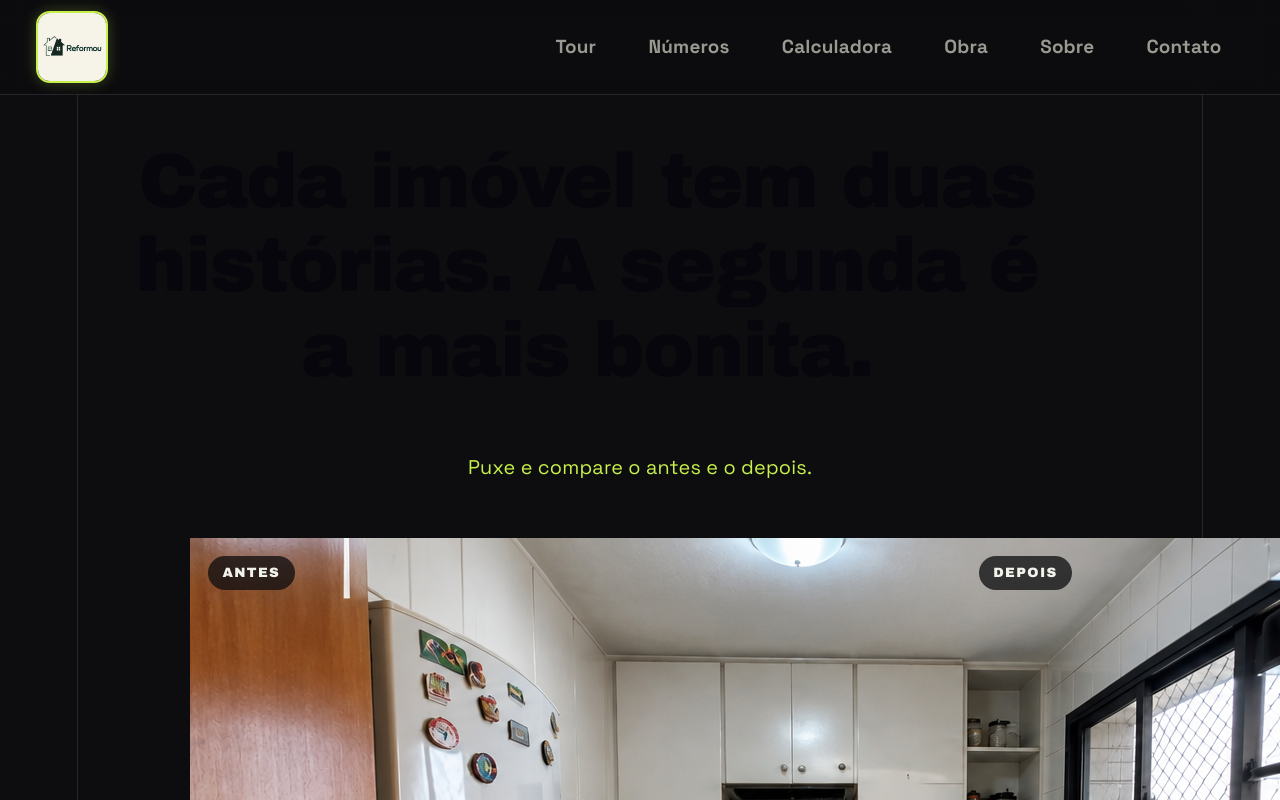
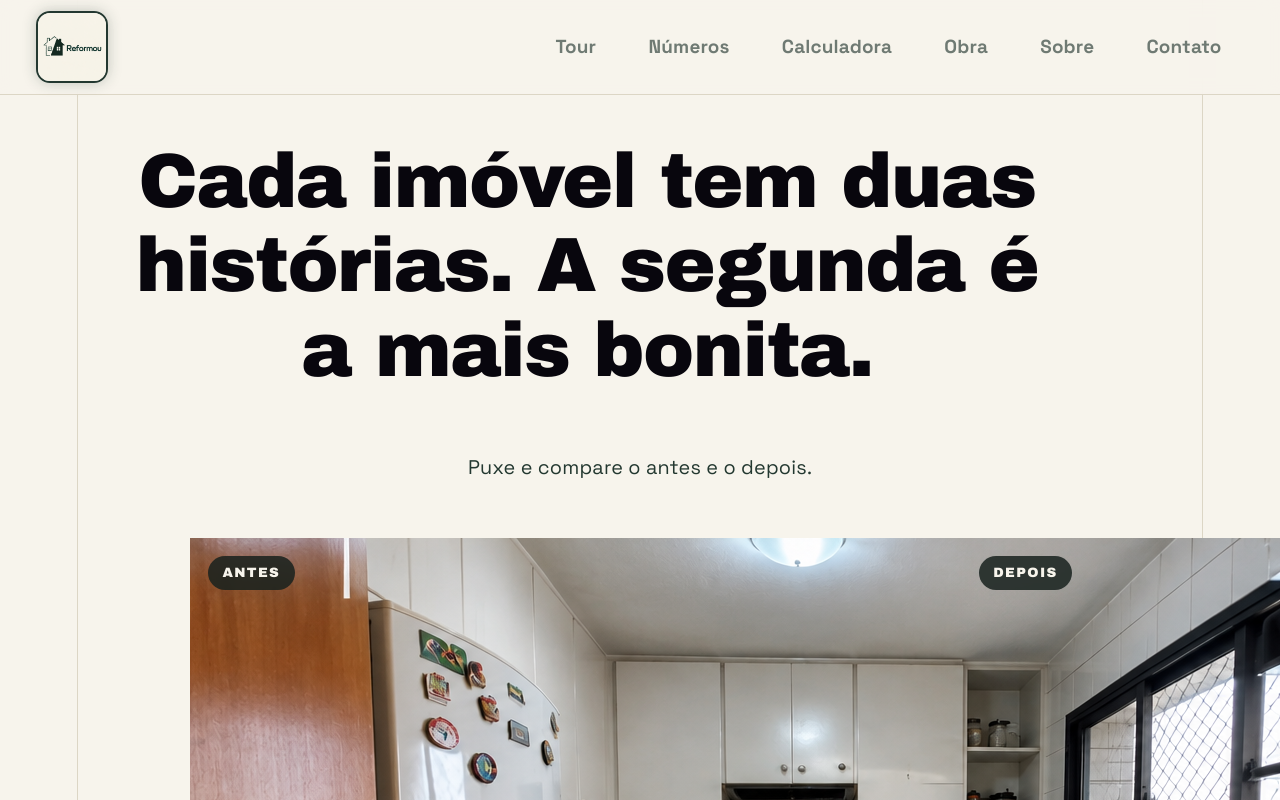
Before and after one commit to guibuenoc/Reformou, a React (Vite) app: page / in a window 1280 px wide. Shown: the top 800 px of the page. Built offline with nearby package versions, Linux system fonts and the light colour scheme.

Commit message:
Aplica paleta do logo: fundo creme e verde escuro

```diff
--- a/src/App.css
+++ b/src/App.css
@@ -1,12 +1,13 @@
 @import url('https://fonts.googleapis.com/css2?family=Archivo+Black&family=Space+Grotesk:wght@400;500;700&display=swap');
 
 :root {
-  --bg: #0d0d0f;
-  --panel: #16161a;
-  --accent: #c8f04a;
-  --text: #f2f2ec;
-  --muted: #9a9a93;
-  --border: #26262b;
+  --bg: #f7f4ec;
+  --panel: #efeadd;
+  --accent: #233830;
+  --accent-suave: #18221e;
+  --text: #18221e;
+  --muted: #6f7a73;
+  --border: #dcd6c5;
 }
 
 * {
@@ -36,7 +37,7 @@ body {
   justify-content: space-between;
   align-items: center;
   padding: 0.6rem 2rem;
-  background: rgba(13, 13, 15, 0.92);
+  background: rgba(247, 244, 236, 0.92);
   backdrop-filter: blur(10px);
   border-bottom: 1px solid var(--border);
   z-index: 100;
@@ -54,7 +55,7 @@ body {
   border-radius: 14px;
   object-fit: cover;
   border: 2px solid var(--accent);
-  box-shadow: 0 0 14px rgba(200, 240, 74, 0.25);
+  box-shadow: 0 0 14px rgba(35, 56, 48, 0.25);
   display: block;
 }
 
@@ -75,7 +76,7 @@ body {
 }
 
 .menu nav a:hover {
-  color: #0d0d0f;
+  color: #f7f4ec;
   background: var(--accent);
 }
 
@@ -153,8 +154,8 @@ footer {
   font-size: 0.75rem;
   letter-spacing: 0.1em;
   text-transform: uppercase;
-  background: rgba(13, 13, 15, 0.75);
-  color: var(--text);
+  background: rgba(24, 34, 30, 0.85);
+  color: #f7f4ec;
   padding: 0.35rem 0.8rem;
   border-radius: 999px;
   backdrop-filter: blur(4px);
@@ -162,8 +163,13 @@ footer {
   z-index: 10;
 }
 
-.tag-antes { left: 1rem; }
-.tag-depois { right: 1rem; color: var(--accent); }
+.tag-antes {
+  left: 1rem;
+  background: rgba(247, 244, 236, 0.85);
+  color: var(--accent);
+}
+
+.tag-depois { right: 1rem; }
 
 /* Tour por ambientes */
 .tabs {
@@ -193,7 +199,7 @@ footer {
 .tab-ativa {
   background: var(--accent);
   border-color: var(--accent);
-  color: #0d0d0f;
+  color: #f7f4ec;
   font-weight: 700;
 }
 
@@ -304,9 +310,9 @@ footer {
 .chip-ativo {
   background: var(--accent);
   border-color: var(--accent);
-  color: #0d0d0f;
+  color: #f7f4ec;
   font-weight: 700;
-  box-shadow: 0 0 16px rgba(200, 240, 74, 0.25);
+  box-shadow: 0 0 16px rgba(35, 56, 48, 0.25);
 }
 
 .calc-slider-linha {
@@ -332,8 +338,8 @@ footer {
   height: 24px;
   border-radius: 50%;
   background: var(--accent);
-  border: 3px solid #0d0d0f;
-  box-shadow: 0 0 0 2px var(--accent), 0 0 14px rgba(200, 240, 74, 0.5);
+  border: 3px solid #f7f4ec;
+  box-shadow: 0 0 0 2px var(--accent), 0 0 14px rgba(35, 56, 48, 0.5);
   cursor: grab;
   transition: transform 0.15s;
 }
@@ -341,7 +347,7 @@ footer {
 .calc-range::-webkit-slider-thumb:active {
   cursor: grabbing;
   transform: scale(1.15);
-  box-shadow: 0 0 0 2px var(--accent), 0 0 22px rgba(200, 240, 74, 0.7);
+  box-shadow: 0 0 0 2px var(--accent), 0 0 22px rgba(35, 56, 48, 0.7);
 }
 
 .calc-range::-moz-range-thumb {
@@ -349,14 +355,14 @@ footer {
   height: 24px;
   border-radius: 50%;
   background: var(--accent);
-  border: 3px solid #0d0d0f;
-  box-shadow: 0 0 0 2px var(--accent), 0 0 14px rgba(200, 240, 74, 0.5);
+  border: 3px solid #f7f4ec;
+  box-shadow: 0 0 0 2px var(--accent), 0 0 14px rgba(35, 56, 48, 0.5);
   cursor: pointer;
 }
 
 .calc-valor-range {
   font-family: 'Archivo Black', sans-serif;
-  color: #0d0d0f;
+  color: #f7f4ec;
   background: var(--accent);
   padding: 0.35rem 1.1rem;
   border-radius: 999px;
@@ -414,7 +420,7 @@ footer {
   height: 14px;
   border-radius: 50%;
   background: var(--accent);
-  box-shadow: 0 0 10px rgba(200, 240, 74, 0.4);
+  box-shadow: 0 0 10px rgba(35, 56, 48, 0.35);
   flex-shrink: 0;
   margin-top: 2rem;
 }
@@ -576,13 +582,13 @@ footer {
 }
 
 .contato-erro {
-  color: #ff6b6b;
+  color: #c25439;
   font-size: 0.9rem;
 }
 
 .contato-botao {
   background: var(--accent);
-  color: #0d0d0f;
+  color: #f7f4ec;
   border: none;
   font-family: 'Archivo Black', sans-serif;
   font-size: 1rem;
@@ -594,7 +600,7 @@ footer {
 
 .contato-botao:hover {
   transform: translateY(-2px);
-  box-shadow: 0 0 20px rgba(200, 240, 74, 0.35);
+  box-shadow: 0 0 20px rgba(35, 56, 48, 0.35);
 }
 
 .contato-sucesso {
```
